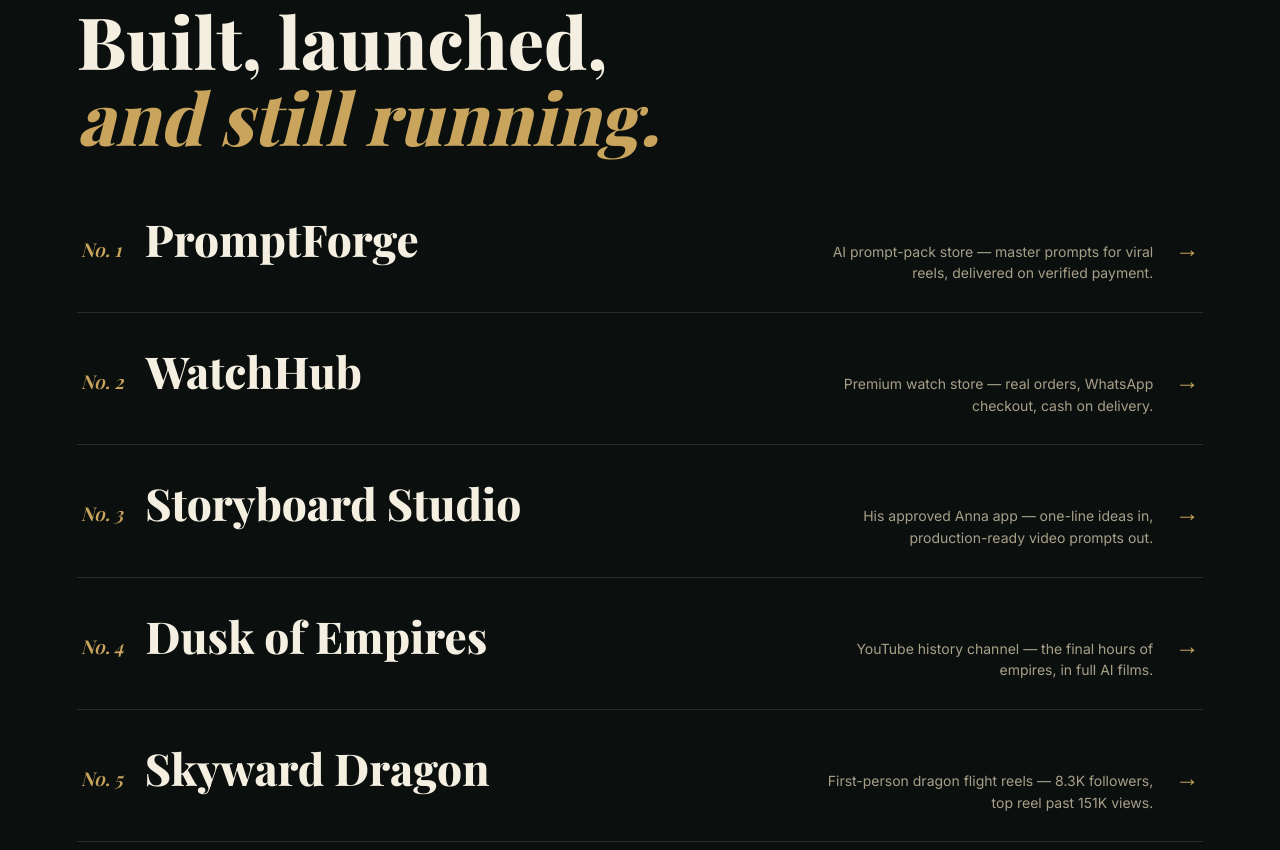
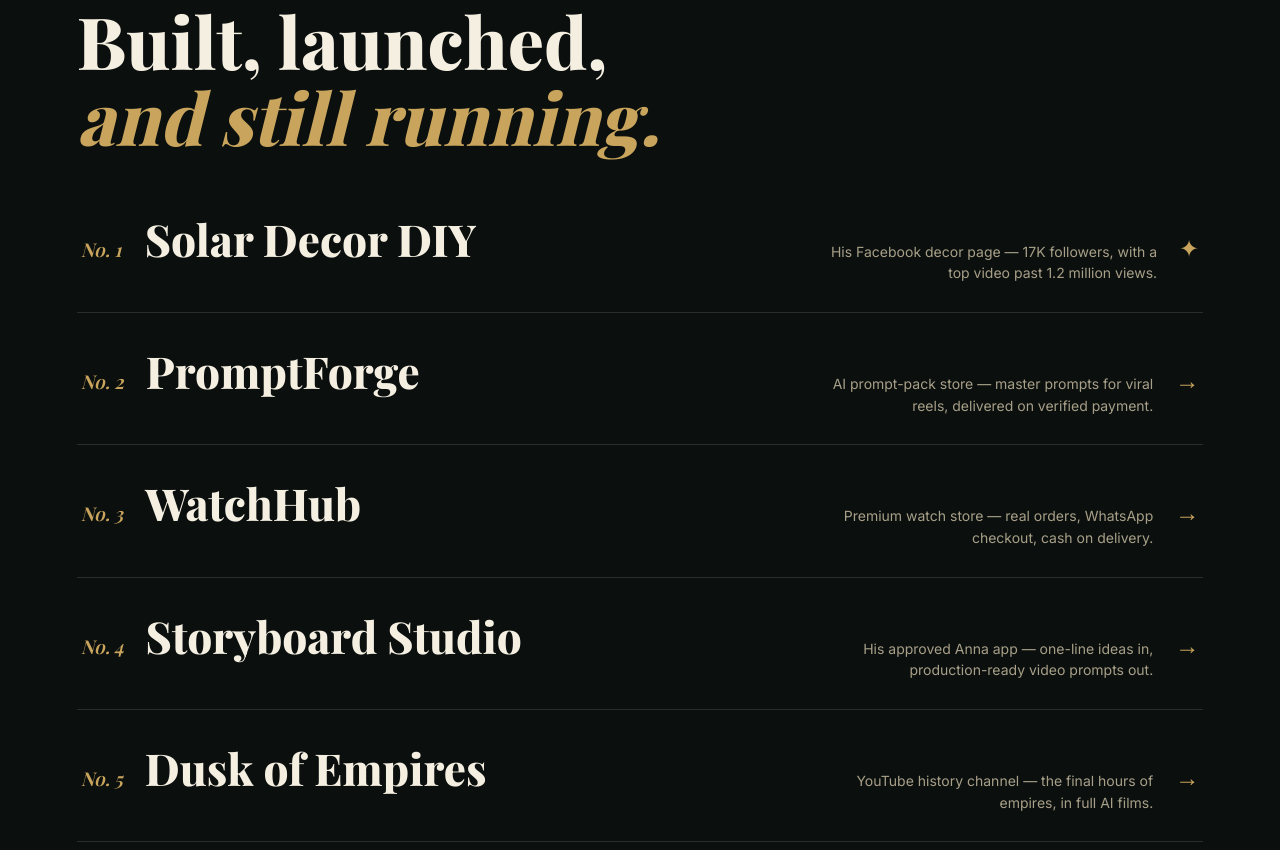
Before and after one commit to saif2674/saifi-portfolio, a plain HTML site: page index.html in a window 1280 px wide. Shown: the part 1936-2786 px from the top of the page. Drawn offline with nearby package versions, Linux system fonts and the light colour scheme; a web font is replaced by a local one.

Commit message:
Add Solar Decor DIY (17K followers, 1.2M top video) as No.1 work; hero stats updated per Saifi

```diff
--- a/index.html
+++ b/index.html
@@ -115,8 +115,8 @@
       <a class="btn line" href="#contact">Contact</a>
     </div>
     <div class="stats">
-      <div class="stat"><div class="num"><span data-count="8.3">0</span><em>K+</em></div><div class="lab">PAGE FOLLOWERS</div></div>
-      <div class="stat"><div class="num"><span data-count="151">0</span><em>K</em></div><div class="lab">TOP REEL VIEWS</div></div>
+      <div class="stat"><div class="num"><span data-count="17">0</span><em>K</em></div><div class="lab">PAGE FOLLOWERS</div></div>
+      <div class="stat"><div class="num"><span data-count="1.2">0</span><em>M</em></div><div class="lab">TOP VIDEO VIEWS</div></div>
       <div class="stat"><div class="num"><span data-count="3">0</span></div><div class="lab">LIVE PRODUCTS</div></div>
       <div class="stat"><div class="num"><span data-count="5">0</span><em>+</em></div><div class="lab">AI FILM PROJECTS</div></div>
     </div>
@@ -160,11 +160,12 @@
     <h2 class="big">Built, launched,<br><i>and still running.</i></h2>
   </div>
   <div style="margin-top:26px;">
-    <a class="work-row reveal" href="https://promptforge-c0abb.web.app" target="_blank" rel="noopener"><span class="no">No. 1</span><span class="nm">PromptForge</span><span class="ds">AI prompt-pack store — master prompts for viral reels, delivered on verified payment.</span><span class="ar">→</span></a>
-    <a class="work-row reveal" href="https://watch-neon-zeta.vercel.app" target="_blank" rel="noopener"><span class="no">No. 2</span><span class="nm">WatchHub</span><span class="ds">Premium watch store — real orders, WhatsApp checkout, cash on delivery.</span><span class="ar">→</span></a>
-    <a class="work-row reveal" href="https://anna.partners/store/@saifi/storyboard-reel-studio" target="_blank" rel="noopener"><span class="no">No. 3</span><span class="nm">Storyboard Studio</span><span class="ds">His approved Anna app — one-line ideas in, production-ready video prompts out.</span><span class="ar">→</span></a>
-    <a class="work-row reveal" href="https://www.youtube.com/@DuskofEmpirestv" target="_blank" rel="noopener"><span class="no">No. 4</span><span class="nm">Dusk of Empires</span><span class="ds">YouTube history channel — the final hours of empires, in full AI films.</span><span class="ar">→</span></a>
-    <a class="work-row reveal" href="https://www.facebook.com/profile.php?id=61593981347898" target="_blank" rel="noopener"><span class="no">No. 5</span><span class="nm">Skyward Dragon</span><span class="ds">First-person dragon flight reels — 8.3K followers, top reel past 151K views.</span><span class="ar">→</span></a>
+    <div class="work-row reveal"><span class="no">No. 1</span><span class="nm">Solar Decor DIY</span><span class="ds">His Facebook decor page — 17K followers, with a top video past 1.2 million views.</span><span class="ar">✦</span></div>
+    <a class="work-row reveal" href="https://promptforge-c0abb.web.app" target="_blank" rel="noopener"><span class="no">No. 2</span><span class="nm">PromptForge</span><span class="ds">AI prompt-pack store — master prompts for viral reels, delivered on verified payment.</span><span class="ar">→</span></a>
+    <a class="work-row reveal" href="https://watch-neon-zeta.vercel.app" target="_blank" rel="noopener"><span class="no">No. 3</span><span class="nm">WatchHub</span><span class="ds">Premium watch store — real orders, WhatsApp checkout, cash on delivery.</span><span class="ar">→</span></a>
+    <a class="work-row reveal" href="https://anna.partners/store/@saifi/storyboard-reel-studio" target="_blank" rel="noopener"><span class="no">No. 4</span><span class="nm">Storyboard Studio</span><span class="ds">His approved Anna app — one-line ideas in, production-ready video prompts out.</span><span class="ar">→</span></a>
+    <a class="work-row reveal" href="https://www.youtube.com/@DuskofEmpirestv" target="_blank" rel="noopener"><span class="no">No. 5</span><span class="nm">Dusk of Empires</span><span class="ds">YouTube history channel — the final hours of empires, in full AI films.</span><span class="ar">→</span></a>
+    <a class="work-row reveal" href="https://www.facebook.com/profile.php?id=61593981347898" target="_blank" rel="noopener"><span class="no">No. 6</span><span class="nm">Skyward Dragon</span><span class="ds">First-person dragon flight reels — 8.3K followers, top reel past 151K views.</span><span class="ar">→</span></a>
   </div>
 </section>
 
```
Also changed, not shown: avatar-src.png (added).
